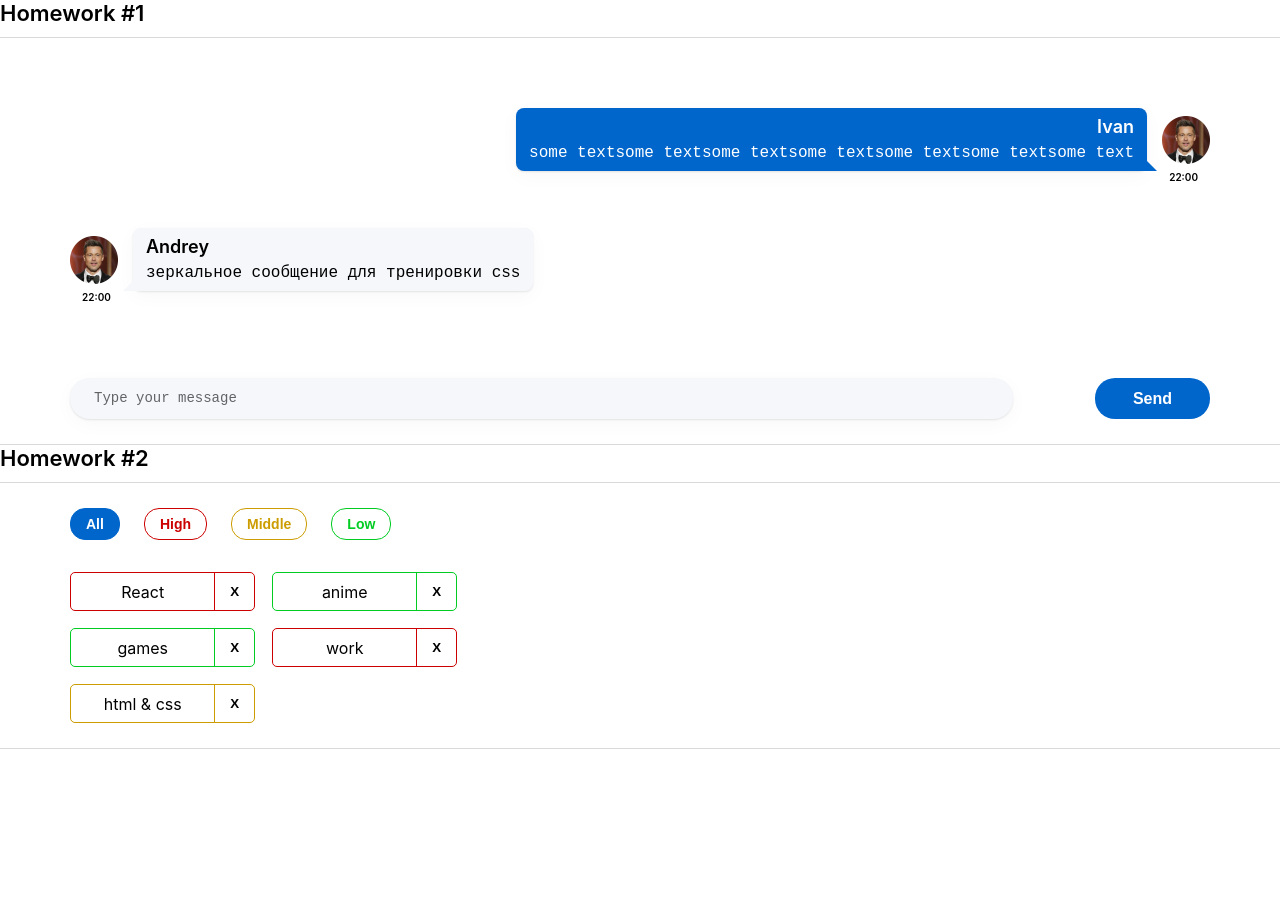
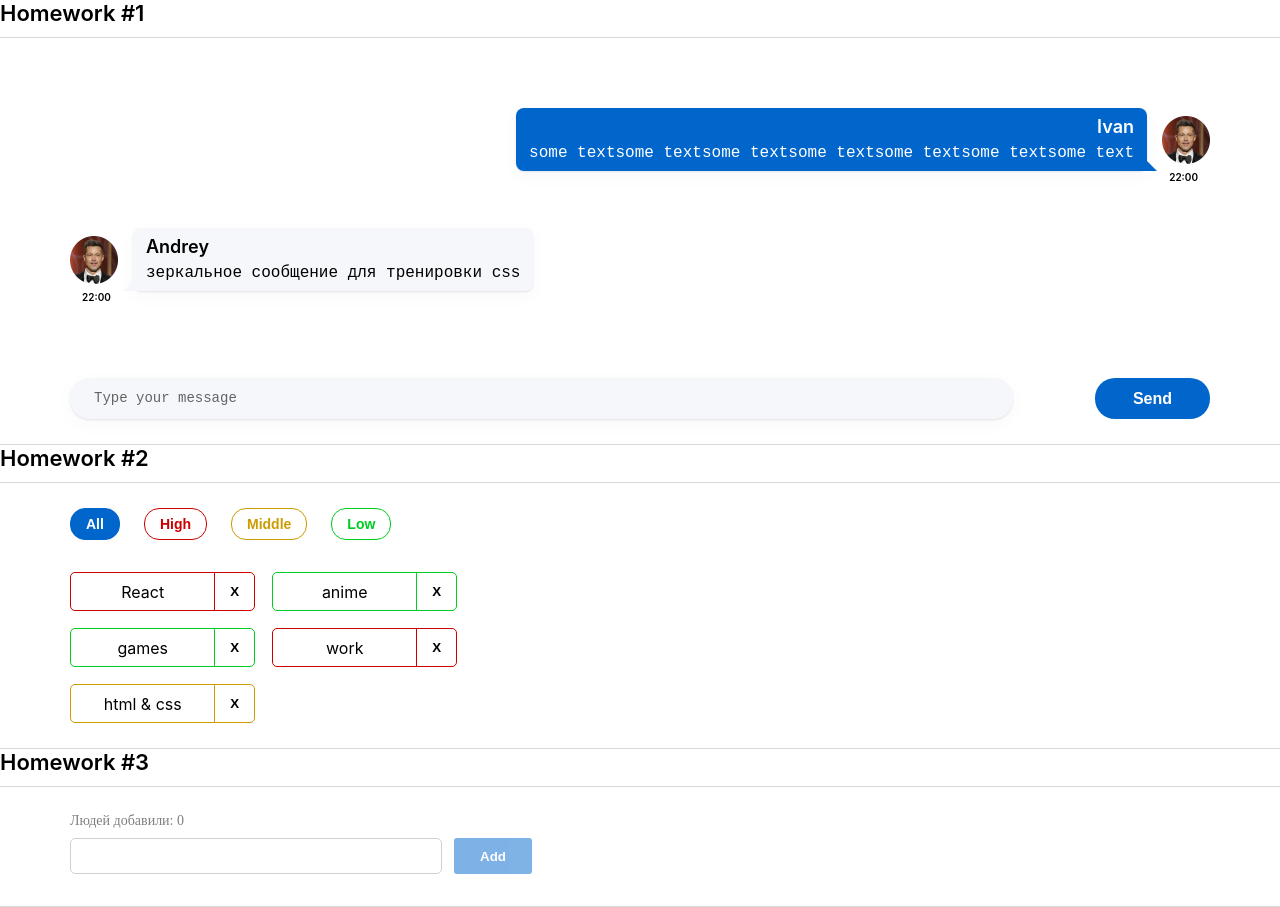
Before and after one commit to aliadamovich/homework_2, a React (Create React App) app: page / in a window 1280 px wide. Before the commit the page ends 800 px from the top, so only its background shows below. Built offline with nearby package versions, Linux system fonts and the light colour scheme.

Commit message:
3rd homework

```diff
--- a/src/s1-main/App.tsx
+++ b/src/s1-main/App.tsx
@@ -2,6 +2,7 @@ import React from 'react'
 import s from './App.module.css'
 import HW1 from '../s2-homeworks/hw01/HW1'
 import HW2 from '../s2-homeworks/hw02/HW2'
+import HW3 from '../s2-homeworks/hw03/HW3'
 
 function App() {
     return (
@@ -9,7 +10,7 @@ function App() {
             <HW1/>
             {/*раскомментировать по ходу выполнения*/}
             <HW2/>
-            {/*<HW3/>*/}
+            <HW3/>
             {/*<HW4/>*/}
 
             {/*при выполнении дз 5 и более - закомментировать здесь дз 1-4, так как они есть внутри дз 5*/}
--- a/src/s2-homeworks/hw02/HW2.tsx
+++ b/src/s2-homeworks/hw02/HW2.tsx
@@ -35,13 +35,9 @@ const defaultAffairs: Array<AffairType> = [
 ]
 
 // pure helper functions
-export const filterAffairs = (affairs: Array<AffairType>, filter: FilterType): Array<AffairType> => { // need to fix any
-
-	if (filter === 'low') return affairs.filter(a => a.priority === 'low')
-	else if (filter === 'middle') return affairs.filter(a => a.priority === 'middle')
-	else if (filter === 'high') return affairs.filter(a => a.priority === 'high')
-	return affairs // need to fix
-
+export const filterAffairs = (affairs: Array<AffairType>, filter: FilterType): Array<AffairType> => {
+	if (filter === 'all') return affairs
+	return affairs.filter(a => a.priority === filter)
 }
 export const deleteAffair = (affairs: Array<AffairType>, _id: number): Array<AffairType> => { // need to fix any
    return affairs.filter(a => a._id !==_id)
--- a/src/s2-homeworks/hw03/Greeting.module.css
+++ b/src/s2-homeworks/hw03/Greeting.module.css
@@ -1,22 +1,51 @@
 .greetingForm {
+	font-family: Montserrat;
+	font-size: 14px;
+	font-weight: 400;
+	color: rgb(0, 0, 0);
 }
 
 .inputAndButtonContainer {
+	display: flex;
+	gap: 12px;
 }
 
 .error {
+	color: rgb(204, 0, 0);
+	line-height: 17px;
+	margin-top: 7px;
 }
 
 .input {
+	border: 1px solid rgb(209, 209, 209);
+	border-radius: 5px;
+	width: 372px;
+	height: 36px;
+	font-weight: 500;
+	line-height: 20;
+	padding: 0 12px;
 }
 
 .input:focus {
+	border: 1px solid rgb(119, 118, 118);
+	outline: none;
 }
 
 .errorInput {
+	border: 1px solid rgb(204, 0, 0);
+	border-radius: 5px;
 }
 
 .button {
+	border-radius: 3px;
+	border: none;
+	background: rgb(0, 102, 204);
+	width: 78px;
+	height: 36px;
+	color: #FFF;
+	text-transform: capitalize;
+	font-weight: 600;
+	cursor: pointer;
 }
 
 .button:focus {
@@ -26,10 +55,16 @@
 }
 
 .button:disabled {
+	opacity: 0.5;
 }
 
 .text {
+	color: rgba(0, 0, 0, 0.5);
+	line-height: 17px;
+	margin-bottom: 9px;
 }
 
 .greeting {
+	margin-top: 10px;
+	font-weight: 500;
 }
--- a/src/s2-homeworks/hw03/Greeting.tsx
+++ b/src/s2-homeworks/hw03/Greeting.tsx
@@ -2,14 +2,14 @@ import React, {ChangeEvent, KeyboardEvent} from 'react'
 import s from './Greeting.module.css'
 
 type GreetingPropsType = {
-    name: any // need to fix any
-    setNameCallback: any // need to fix any
-    addUser: any // need to fix any
-    onBlur: any // need to fix any
-    onEnter: any // need to fix any
-    error: any // need to fix any
-    totalUsers: any // need to fix any
-    lastUserName?: any // need to fix any
+    name: string
+		setNameCallback: (e: ChangeEvent<HTMLInputElement>) => void
+		addUser: () => void
+    onBlur: () => void
+		onEnter: (e: KeyboardEvent<HTMLInputElement>) => void
+    error: string
+    totalUsers: number
+    lastUserName?: string | null
 }
 
 // презентационная компонента (для верстальщика)
@@ -25,7 +25,7 @@ const Greeting: React.FC<GreetingPropsType> = (
         lastUserName,
     } // деструктуризация пропсов
 ) => {
-    const inputClass = s.errorInput // need to fix with (?:)
+	const inputClass = error ? `${s.errorInput} ${s.input}` : s.input// need to fix with (?:)
 
     return (
         <div id={'hw3-form'} className={s.greetingForm}>
--- a/src/s2-homeworks/hw03/GreetingContainer.tsx
+++ b/src/s2-homeworks/hw03/GreetingContainer.tsx
@@ -3,18 +3,29 @@ import Greeting from './Greeting'
 import { UserType } from './HW3'
 
 type GreetingContainerPropsType = {
-    users: any // need to fix any
-    addUserCallback: any // need to fix any
+		users: UserType[]
+    addUserCallback: (name: string) => void
 }
 
-export const pureAddUser = (name: any, setError: any, setName: any, addUserCallback: any) => {
-    // если имя пустое - показать ошибку, иначе - добавить юзера и очистить инпут
+export const pureAddUser = (name: string, setError: (error: string) => void, setName: (name: string) => void, addUserCallback: any) => {
+	if (name.trim() === '') {
+		setError('Ошибка! Введите имя!')
+	} else {
+		addUserCallback(name)
+		setName('')
+	}
 }
 
-export const pureOnBlur = (name: any, setError: any) => { // если имя пустое - показать ошибку
+export const pureOnBlur = (name: any, setError: any) => {
+	if (name.trim() === '') {
+		setError('Ошибка! Введите имя!')
+	}
 }
 
-export const pureOnEnter = (e: any, addUser: any) => { // если нажата кнопка Enter - добавить
+export const pureOnEnter = (e: KeyboardEvent<HTMLInputElement>, addUser: () => void) => {
+	if (e.key === 'Enter') {
+		addUser()
+	}
 }
 
 // более простой и понятный для новичков
@@ -26,11 +37,11 @@ const GreetingContainer: React.FC<GreetingContainerPropsType> = ({
     addUserCallback,
 }) => {
     // деструктуризация пропсов
-    const [name, setName] = useState<any>('') // need to fix any
-    const [error, setError] = useState<any>('') // need to fix any
+    const [name, setName] = useState<string>('')
+    const [error, setError] = useState<string>('')
 
-    const setNameCallback = (e: any) => { // need to fix any
-        setName('some name') // need to fix
+	const setNameCallback = (e: ChangeEvent<HTMLInputElement> ) => {
+        setName(e.currentTarget.value)
 
         error && setError('')
     }
@@ -42,12 +53,12 @@ const GreetingContainer: React.FC<GreetingContainerPropsType> = ({
         pureOnBlur(name, setError)
     }
 
-    const onEnter = (e: any) => {
+	const onEnter = (e: KeyboardEvent<HTMLInputElement>) => {
         pureOnEnter(e, addUser)
     }
 
-    const totalUsers = 0 // need to fix
-    const lastUserName = 'some name' // need to fix
+    const totalUsers = users.length
+    const lastUserName = users.length ? users[users.length - 1].name : null
 
     return (
         <Greeting
--- a/src/s2-homeworks/hw03/HW3.tsx
+++ b/src/s2-homeworks/hw03/HW3.tsx
@@ -19,20 +19,22 @@ import GreetingContainer from './GreetingContainer'
 
 // types
 export type UserType = {
-    _id: any // need to fix any
-    name: any // need to fix any
+    _id: string
+    name: string
 }
 
-export const pureAddUserCallback = (name: any, setUsers: any, users: any) => { // need to fix any
-    const user = { // need to fix
+export const pureAddUserCallback = (name: string, setUsers: ([]) => void, users: UserType[]) => {
+    const user = {
+			_id: v1(),
+			name: name
     }
     setUsers([...users, user])
 }
 
 const HW3 = () => {
-    const [users, setUsers] = useState<any>([]) // need to fix any
+	const [users, setUsers] = useState<UserType[]>([])
 
-    const addUserCallback = (name: any) => { // need to fix any
+    const addUserCallback = (name: string) => {
         pureAddUserCallback(name, setUsers, users)
     }
 
```
